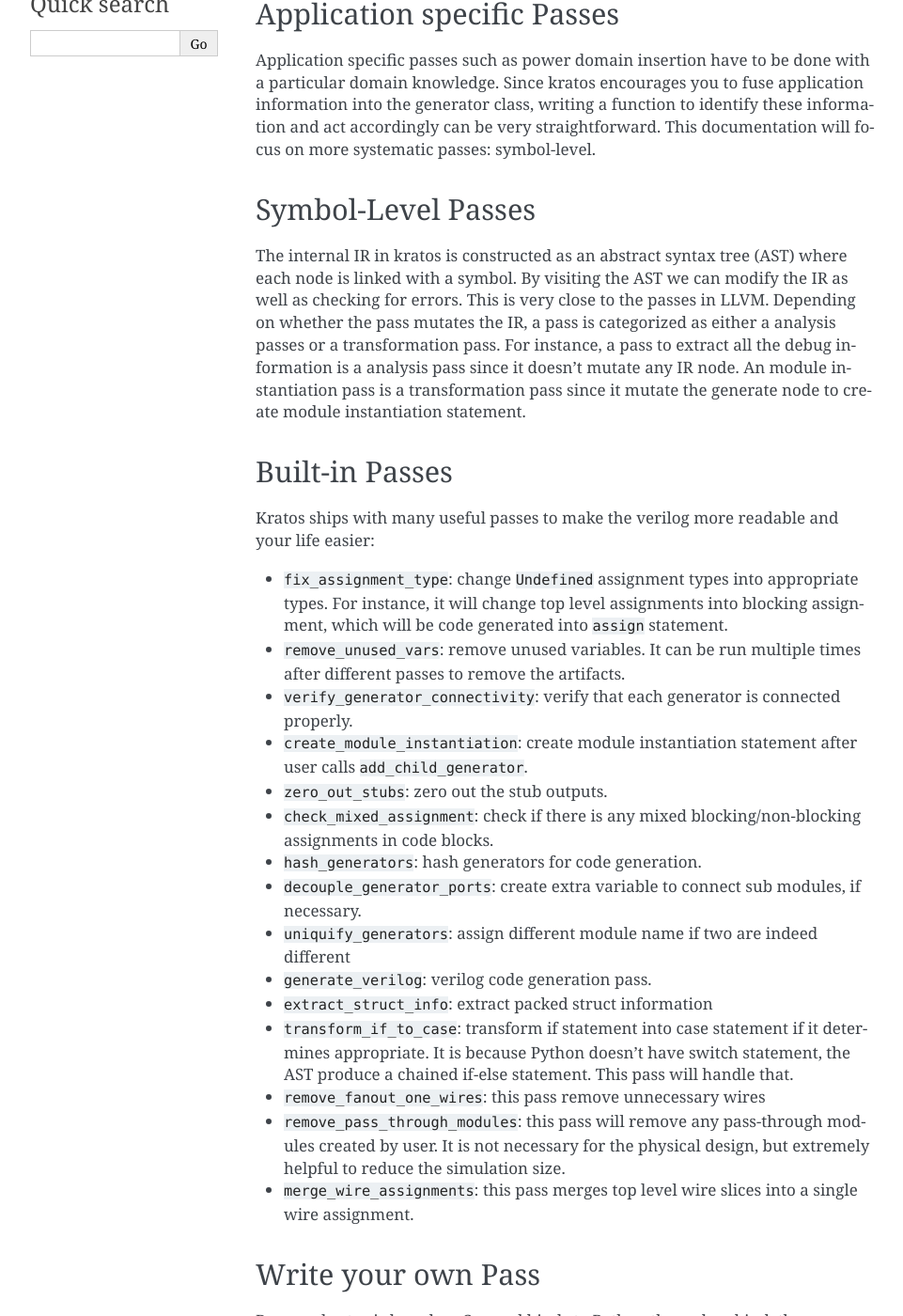
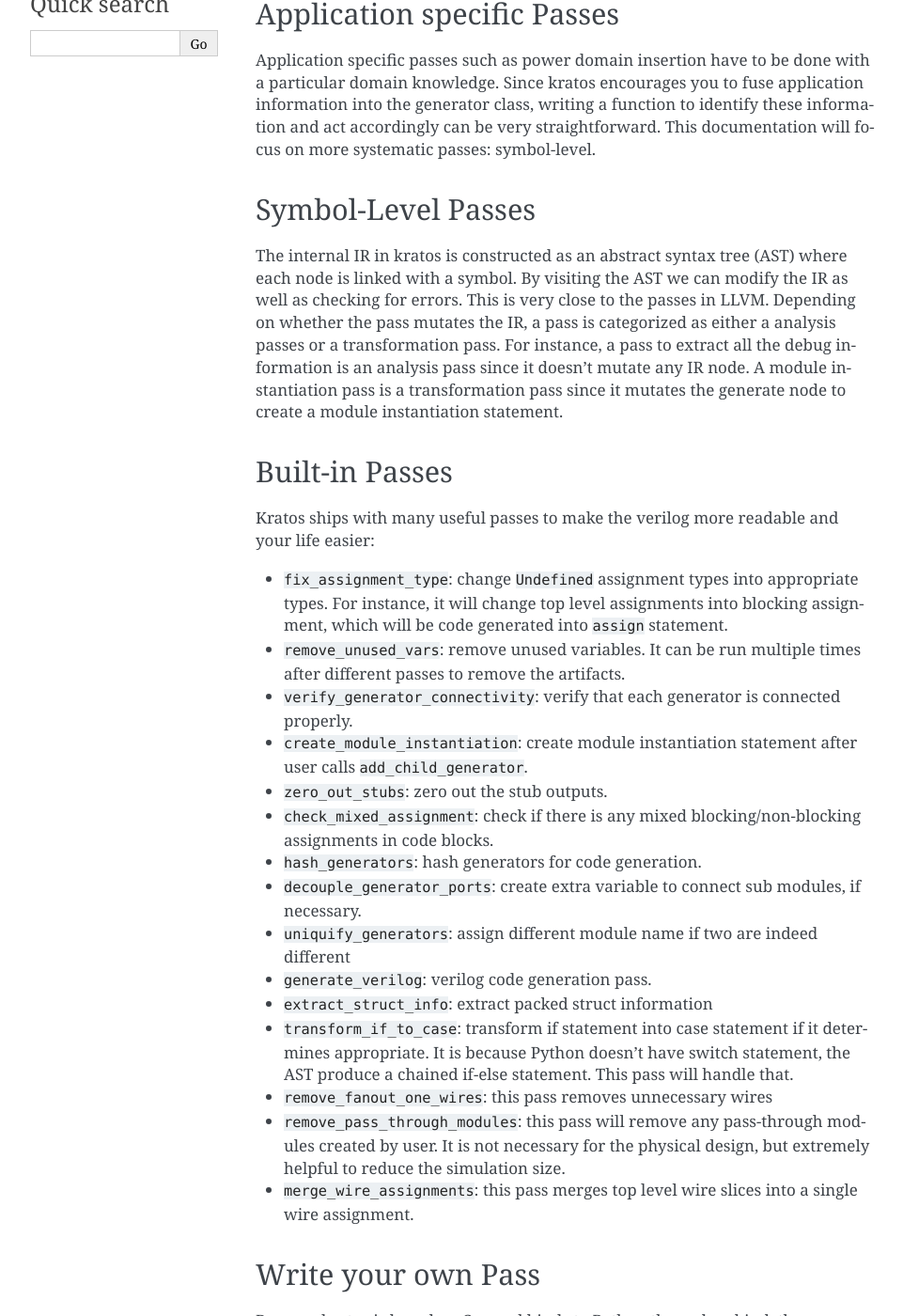
Before and after one commit to Kuree/kratos, a Sphinx documentation site: the page built from docs/advanced/passes.rst, in a window 1280 px wide and 1400 px high, scrolled down 300 px. Shown: the whole window at 94% size, without its empty margins (148-1109 px from the left). Built offline with Sphinx 7.4.7, drawn with Linux system fonts in a browser that asks for light colours; some of the changed text lies outside the part shown.

Commit message:
Typo Fixes (#40)
* Typo Fix

* Typo Fix

* Update generator.rst

* Typo fix

* Typo fix

* Typo fix

* Typo fix

* Typo fix

* Typo fix

```diff
--- a/docs/advanced/passes.rst
+++ b/docs/advanced/passes.rst
@@ -30,10 +30,10 @@
 This is very close to the passes in LLVM. Depending on whether
 the pass mutates the IR, a pass is categorized as either a
 analysis passes or a transformation pass. For instance, a pass
-to extract all the debug information is a analysis pass since it
-doesn't mutate any IR node. An module instantiation pass is a
-transformation pass since it mutate the generate node to create
-module instantiation statement.
+to extract all the debug information is an analysis pass since it
+doesn't mutate any IR node. A module instantiation pass is a
+transformation pass since it mutates the generate node to create
+a module instantiation statement.
 
 Built-in Passes
 ===============
@@ -65,7 +65,7 @@
   if it determines appropriate. It is because Python doesn't have
   switch statement, the AST produce a chained if-else statement. This
   pass will handle that.
-- ``remove_fanout_one_wires``: this pass remove unnecessary wires
+- ``remove_fanout_one_wires``: this pass removes unnecessary wires
 - ``remove_pass_through_modules``: this pass will remove any pass-through
   modules created by user. It is not necessary for the physical design,
   but extremely helpful to reduce the simulation size.
--- a/docs/generator.rst
+++ b/docs/generator.rst
@@ -85,7 +85,7 @@
 Expressions
 -----------
 
-Whenever we perform some arithmetic ot logic operator on port/variables, we
+Whenever we perform some arithmetic or logic operator on port/variables, we
 implicitly create an expression. An expression can be assigned to a port or
 a variable. It can also be composed together to form more complex expressions.
 
@@ -330,7 +330,7 @@
 Procedural code generation
 ==========================
 
-Sometimes it is very difficult to generated desired circuit definition through
+Sometimes it is very difficult to generate a desired circuit definition through
 limited free-style code block. If that is the case, you can use the procedural
 code generation.
 
```
Also changed, not shown: other parts of docs/advanced/passes.rst (+1 -1 lines).
